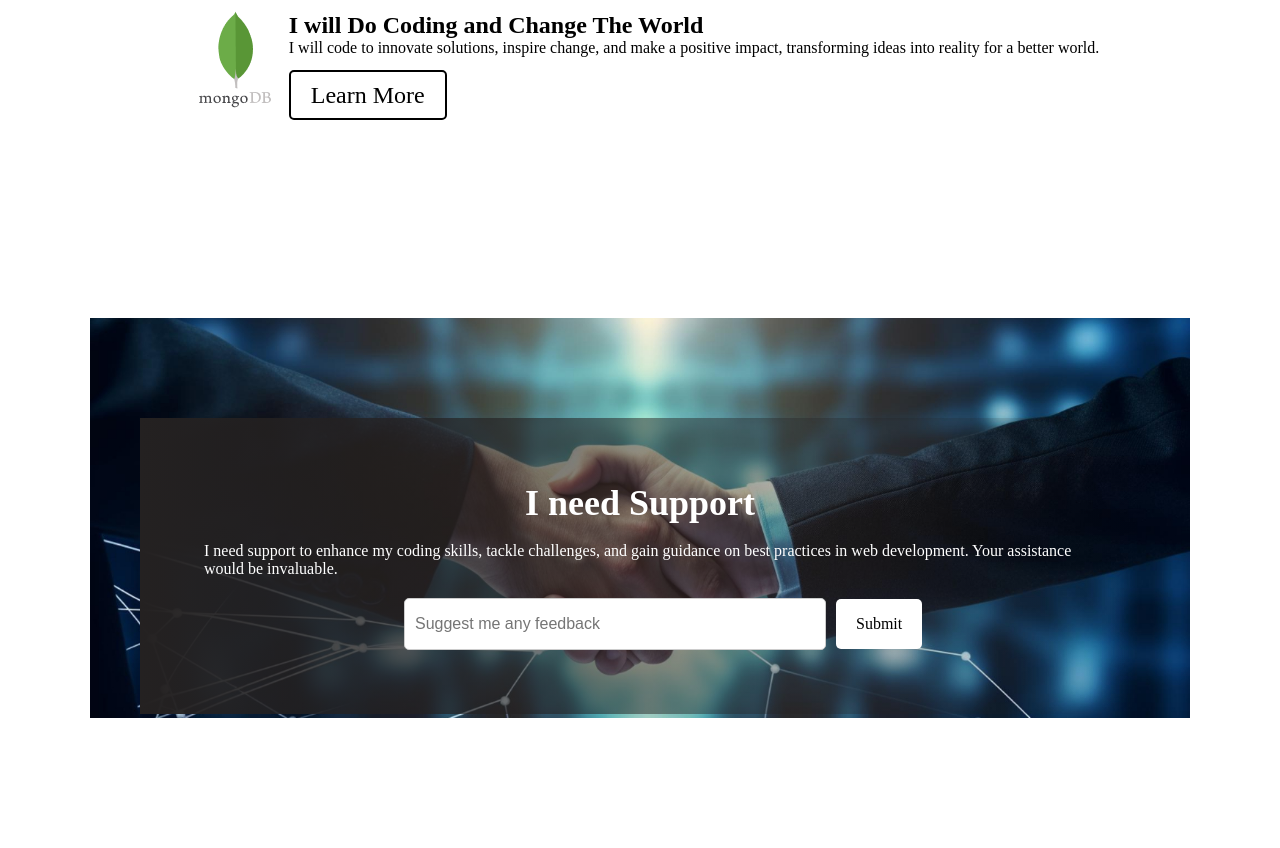
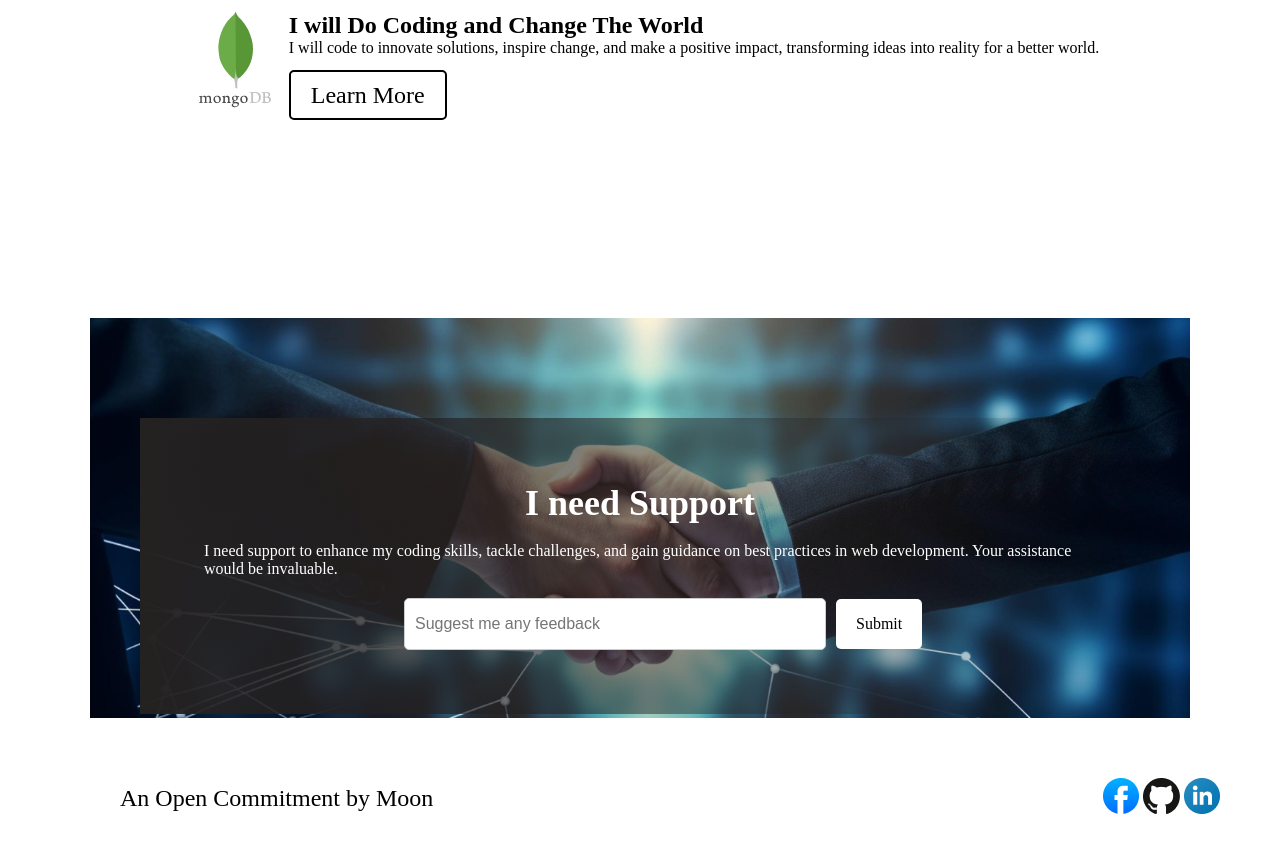
Before and after one commit to moynulIslam786/Assignment_1, a plain HTML site: page index.html in a window 1280 px wide. Shown: the part 4815-5663 px from the top of the page. Before the commit the page ends 5563 px from the top, so only its background shows below. Drawn offline with Linux system fonts and the light colour scheme; a web font is replaced by a local one.

Commit message:
footer section.

```diff
--- a/index.html
+++ b/index.html
@@ -200,7 +200,15 @@
     </section>
 
 
+    <footer class="footer">
+      <div class="footer-name">An Open Commitment by Moon</div>
+      <div class="footer-links">
+        <img src="images/facebook.png" alt="">
+        <img src="images/github.png" alt="">
+        <img src="images/linkedin-icon 1.png" alt="">
 
+      </div>
+  </footer>
 
   </body>
 </html>
--- a/style/style.css
+++ b/style/style.css
@@ -341,3 +341,19 @@ h4{
 .submit-button:hover {
   background-color: #8a351b;
 }
+
+.footer {
+  margin-left: 100px;
+  width: 1100px;
+  height: 100px;
+  display: flex;
+  justify-content: space-between;
+  align-items: center;
+  padding: 0 20px;
+  /* background-color: white;  */
+  color: black;
+}
+
+.footer-name {
+  font-size: 24px;
+}
```
